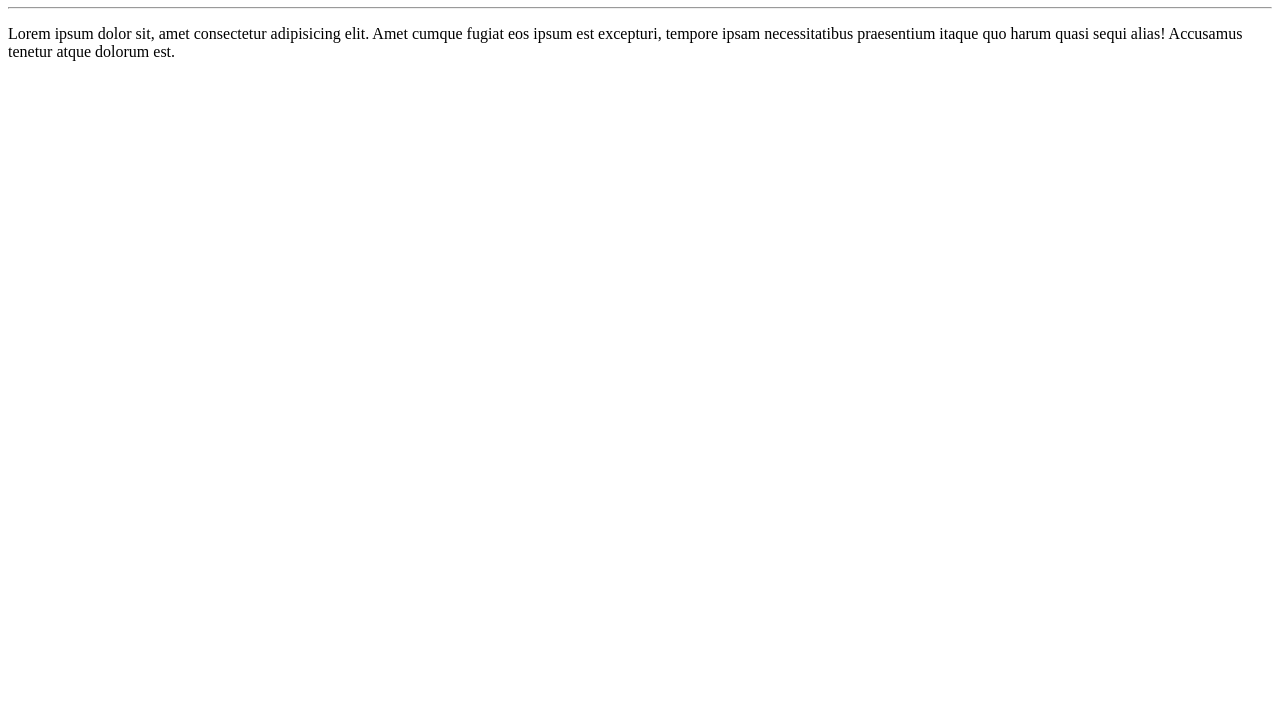
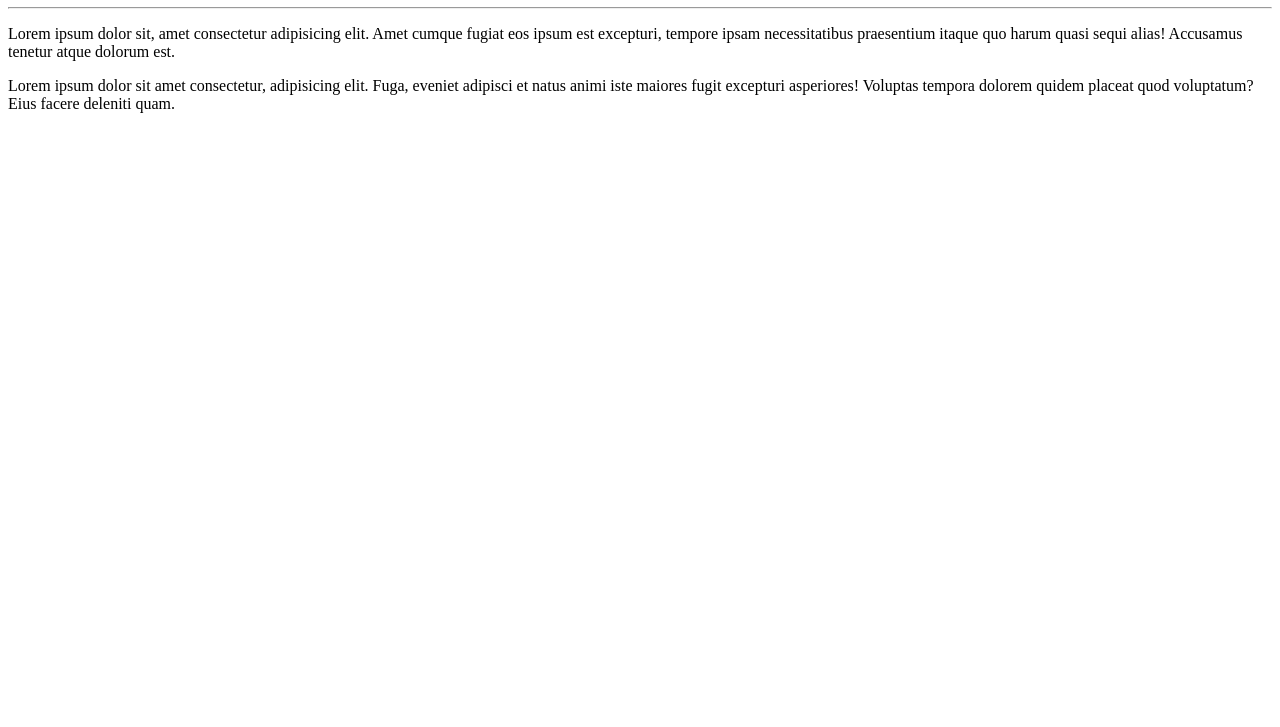
Before and after one commit to fabiosh/Ola-Mundo, a plain HTML site: page site-exemplo/index.html in a window 1280 px wide. Shown: the part 73-800 px from the top of the page. Drawn offline with Linux system fonts and the light colour scheme.

Commit message:
Adicionei um parágrafo

```diff
--- a/site-exemplo/index.html
+++ b/site-exemplo/index.html
@@ -9,5 +9,6 @@
     <h1>Olá, Mundo!</h1>
     <hr>
     <p>Lorem ipsum dolor sit, amet consectetur adipisicing elit. Amet cumque fugiat eos ipsum est excepturi, tempore ipsam necessitatibus praesentium itaque quo harum quasi sequi alias! Accusamus tenetur atque dolorum est.</p>
+    <p>Lorem ipsum dolor sit amet consectetur, adipisicing elit. Fuga, eveniet adipisci et natus animi iste maiores fugit excepturi asperiores! Voluptas tempora dolorem quidem placeat quod voluptatum? Eius facere deleniti quam.</p>
 </body>
 </html>
```
